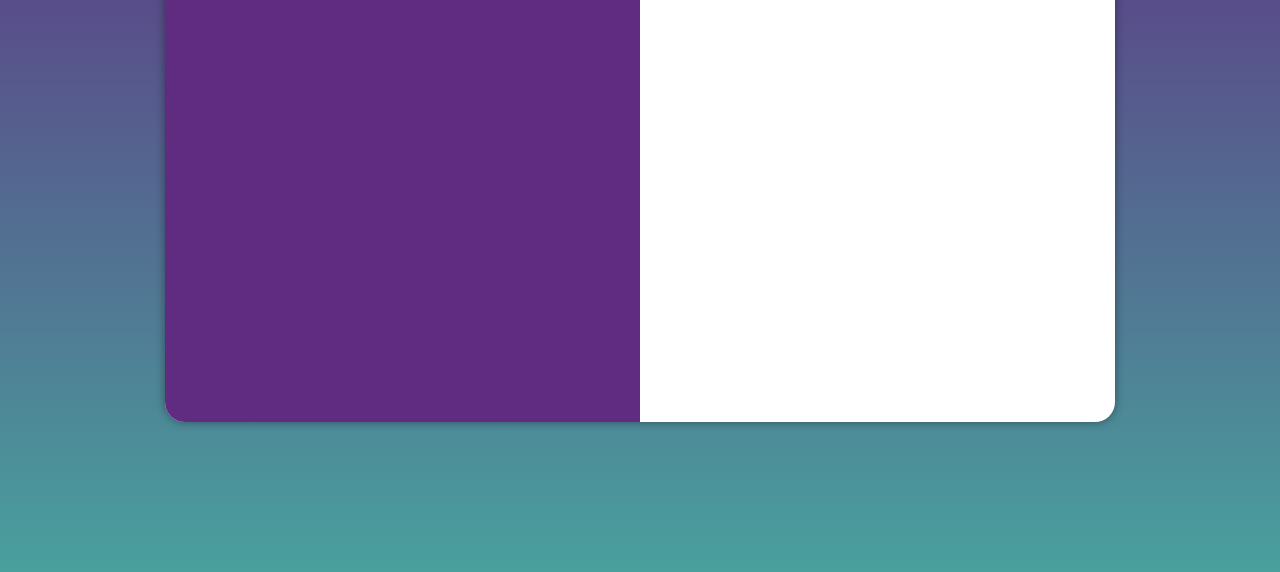
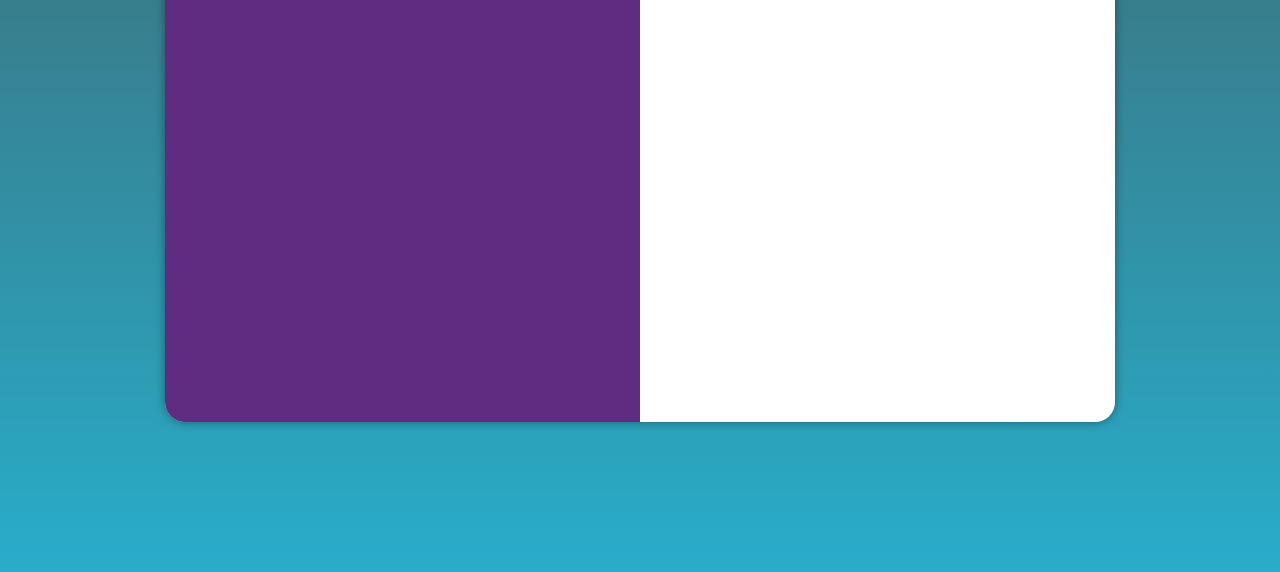
Before and after one commit to luishvanni/projeto-login, a plain HTML site: page index.html in a window 1280 px wide. Shown: the part 228-800 px from the top of the page. Drawn offline with Linux system fonts and the light colour scheme.

Commit message:
paleta de cores

```diff
--- a/estilos/media-query.css
+++ b/estilos/media-query.css
@@ -3,7 +3,7 @@
 @media screen and (min-width: 768px) and (max-width: 992px) {
 
     body{
-        background-image: linear-gradient(to top, #49a09d, #5f2c82);
+        background-image: linear-gradient(to top, #28ADCA, #3E6B75);
     }
 
     section#login {
@@ -28,7 +28,7 @@
 
 @media screen and (min-width: 992px) {
     body{
-        background-image: linear-gradient(to top, #49a09d, #5f2c82);
+        background-image: linear-gradient(to top, #28ADCA, #3E6B75);
     }
 
     section#login {
--- a/estilos/style.css
+++ b/estilos/style.css
@@ -1,12 +1,4 @@
 @charset "UTF-8";
-
-/*
-
-    Paleta de cores
-    Verde: #49a09d
-    Lilás: #5f2c82
-
-*/
 
 * {
     font-family: system-ui, -apple-system, BlinkMacSystemFont, 'Segoe UI', Roboto, Oxygen, Ubuntu, Cantarell, 'Open Sans', 'Helvetica Neue', sans-serif;
@@ -16,7 +8,7 @@
 }
 
 body, html {
-    background-color: #5f2c82;
+    background-image: linear-gradient(to top, #28ADCA, #3E6B75);
     height: 100vh;
     width: 100vw;
 }
```
